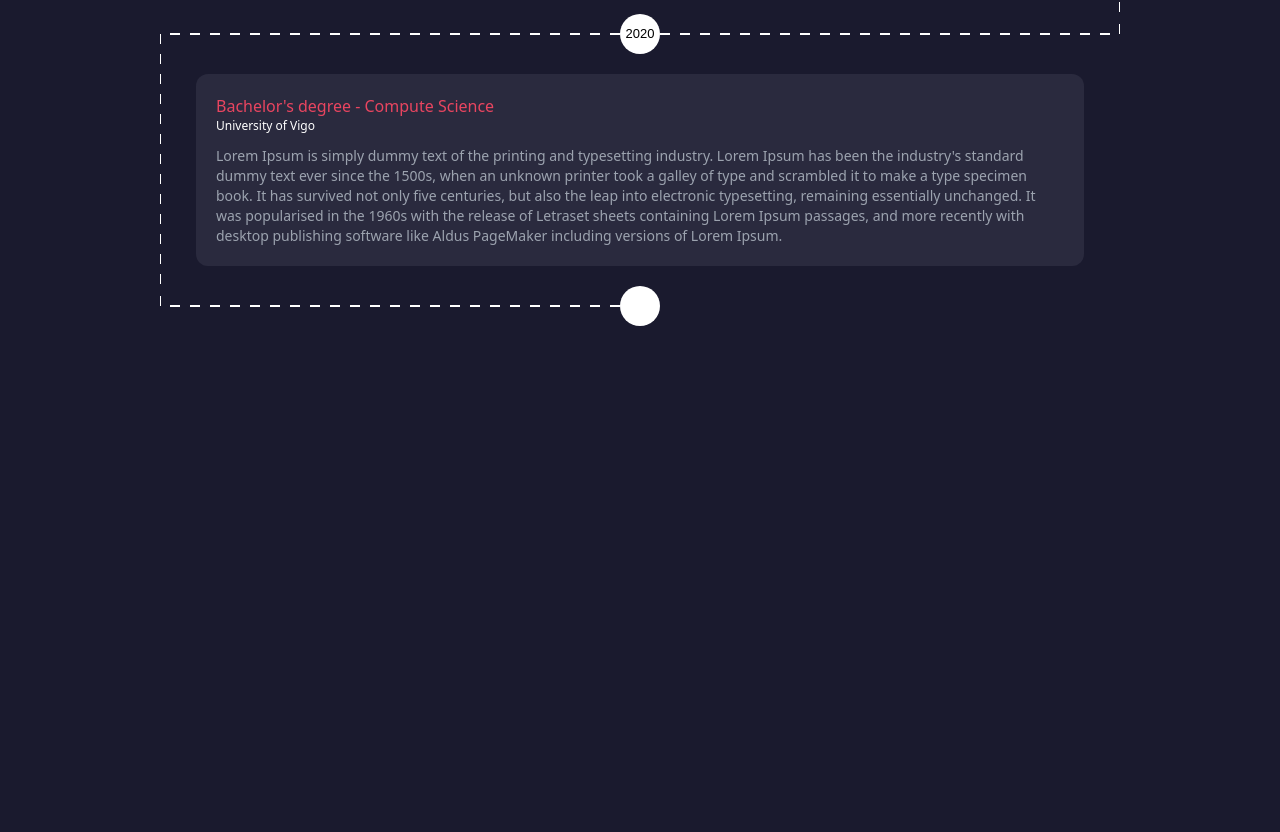
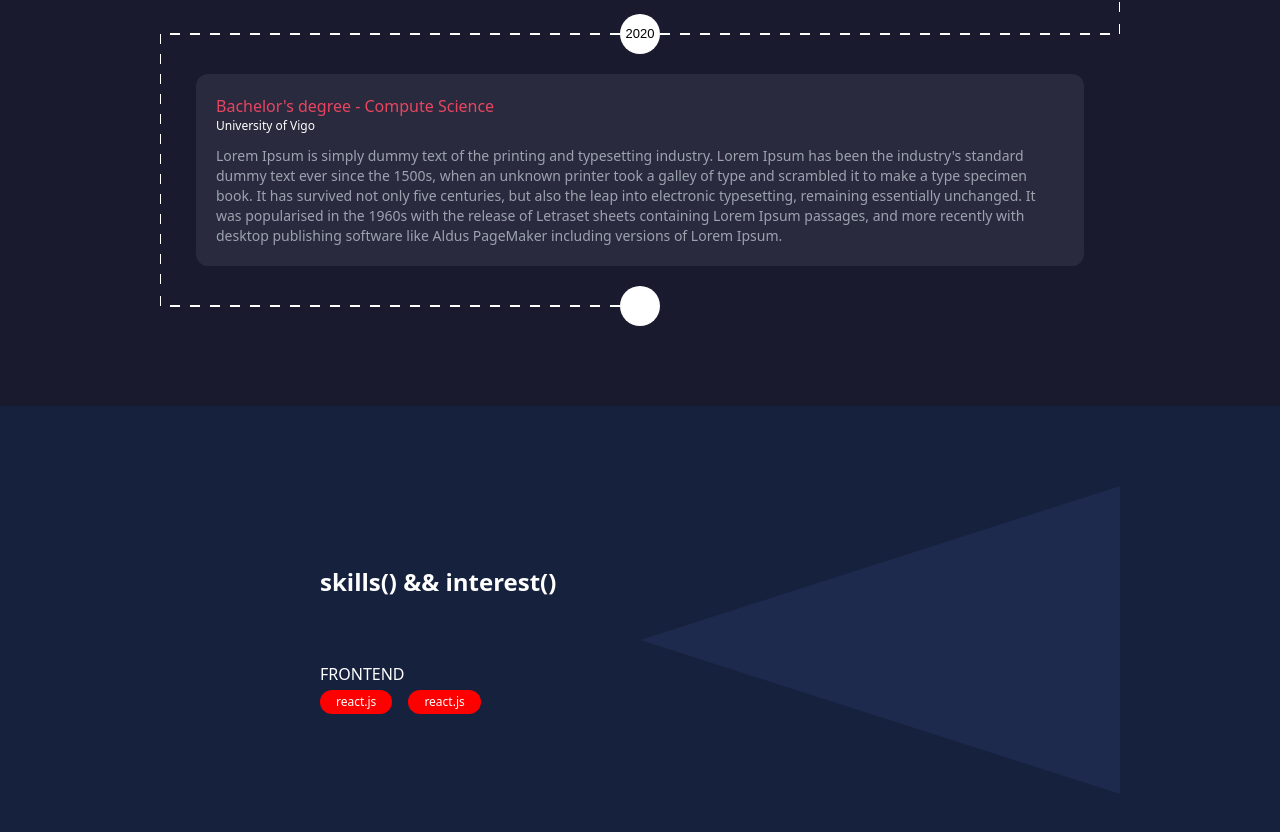
Before and after one commit to dev4l3x/portfolio, a Next.js app: page / in a window 1280 px wide. Shown: the part 1734-2566 px from the top of the page. Before the commit the page ends 2140 px from the top, so only its background shows below. Built offline with nearby package versions, Linux system fonts and the light colour scheme.

Commit message:
Add skills section

```diff
--- /dev/null
+++ b/components/Skill/Skill.jsx
@@ -0,0 +1,12 @@
+const Skill = ({ text, color }) => {
+  return (
+    <div
+      className="text-xs w-max py-1 px-4 rounded-full"
+      style={{ backgroundColor: color }}
+    >
+      <span>{text}</span>
+    </div>
+  );
+};
+
+module.exports = Skill;
--- /dev/null
+++ b/components/SkillArea/SkillArea.jsx
@@ -0,0 +1,10 @@
+const SkillArea = (props) => {
+  return (
+    <div>
+      <h2 className="mb-1">FRONTEND</h2>
+      <div className="flex gap-4">{props.children}</div>
+    </div>
+  );
+};
+
+export default SkillArea;
--- /dev/null
+++ b/modules/Skills/Skills.jsx
@@ -0,0 +1,45 @@
+import SkillArea from "../../components/SkillArea/SkillArea";
+import Skill from "../../components/Skill/Skill";
+import React, { useState, useEffect } from "react";
+
+const Skills = (props) => {
+  useEffect(() => {
+    const canvas = document.getElementById("triangle");
+    const ctx = canvas.getContext("2d");
+
+    canvas.width = canvas.offsetWidth;
+    canvas.height = canvas.offsetHeight;
+
+    ctx.fillStyle = "#1D2A4E";
+    ctx.moveTo(canvas.width, 0);
+    ctx.lineTo(0, canvas.height / 2);
+    ctx.lineTo(canvas.width, canvas.height);
+    ctx.lineTo(canvas.width, 0);
+
+    ctx.fill();
+  });
+
+  return (
+    <section
+      className="alternative-section"
+      style={{ padding: "0 !important" }}
+      id="triangle-background"
+    >
+      <div className="grid grid-cols-2 grid-rows-1">
+        <canvas
+          className="col-start-2 row-start-1 w-full h-full"
+          id="triangle"
+        ></canvas>
+        <div className="col-span-2 col-start-1 row-start-1 p-10 lg:py-20 lg:px-40">
+          <h1 className="title mb-16">skills() && interest()</h1>
+          <SkillArea>
+            <Skill text="react.js" color="#F00"></Skill>
+            <Skill text="react.js" color="#F00"></Skill>
+          </SkillArea>
+        </div>
+      </div>
+    </section>
+  );
+};
+
+export default Skills;
--- a/pages/index.jsx
+++ b/pages/index.jsx
@@ -4,6 +4,7 @@ import Navbar from "../components/NavBar/Navbar";
 import Home from "../modules/Home/Home";
 import About from "../modules/About/About";
 import Experience from "../modules/Experience/Experience";
+import Skills from "../modules/Skills/Skills";
 
 function HomePage() {
   return (
@@ -12,6 +13,7 @@ function HomePage() {
       <Home className="mt-1 sm:mt-10" />
       <About />
       <Experience />
+      <Skills />
     </React.Fragment>
   );
 }
```
Also changed, not shown: modules/Skills/Projects/Projects.jsx (added).
